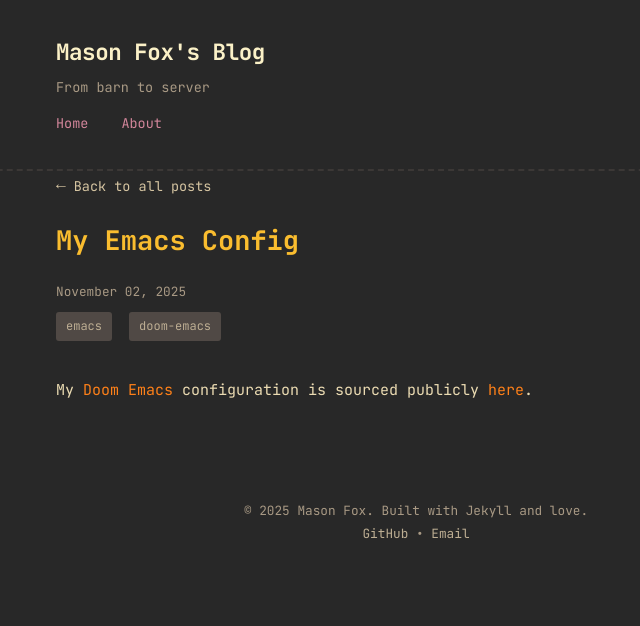
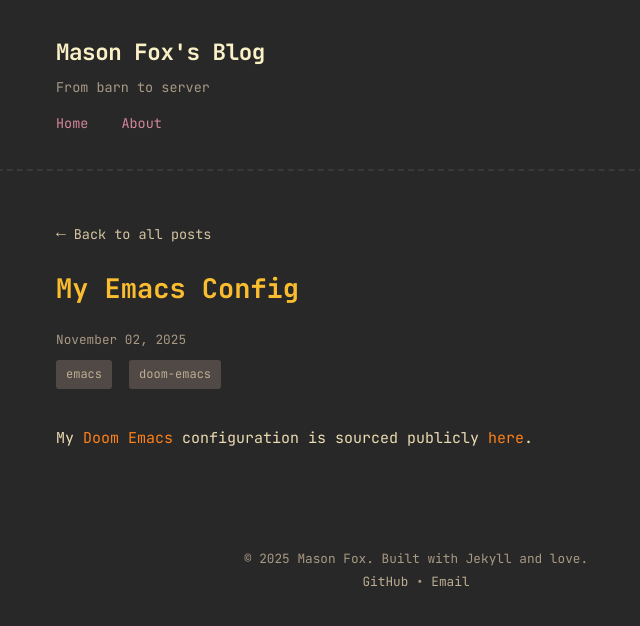
Before and after one commit to masonfox/blog, a Jekyll site: the page built from _posts/2025-11-02-my-emacs-config.md, in a window 1280 px wide. Shown: the top 626 px of the page, without its empty margins (224-864 px from the left). Built offline with Jekyll 4.4.1, drawn with Linux system fonts in a browser that asks for light colours.

Commit message:
Add margin to post articles and update article class

```diff
--- a/_layouts/post.html
+++ b/_layouts/post.html
@@ -2,7 +2,7 @@
 layout: default
 ---
 
-<article>
+<article class="post">
   <a href="{{ '/' | relative_url }}" class="back-link">
     <span>←</span>
     <span>Back to all posts</span>
@@ -14,9 +14,6 @@ layout: default
       <time datetime="{{ page.date | date_to_xmlschema }}">
         {{ page.date | date: "%B %d, %Y" }}
       </time>
-      {% if page.author %}
-      <span> • by {{ page.author }}</span>
-      {% endif %}
     </div>
     {% if page.tags %}
     <div class="post-tags">
--- a/assets/css/style.css
+++ b/assets/css/style.css
@@ -294,6 +294,10 @@ footer a:hover {
   border-color: var(--orange);
 }
 
+.post {
+  margin-top: 3rem;
+}
+
 .post-tags {
   margin-top: 8px;
 }
```
